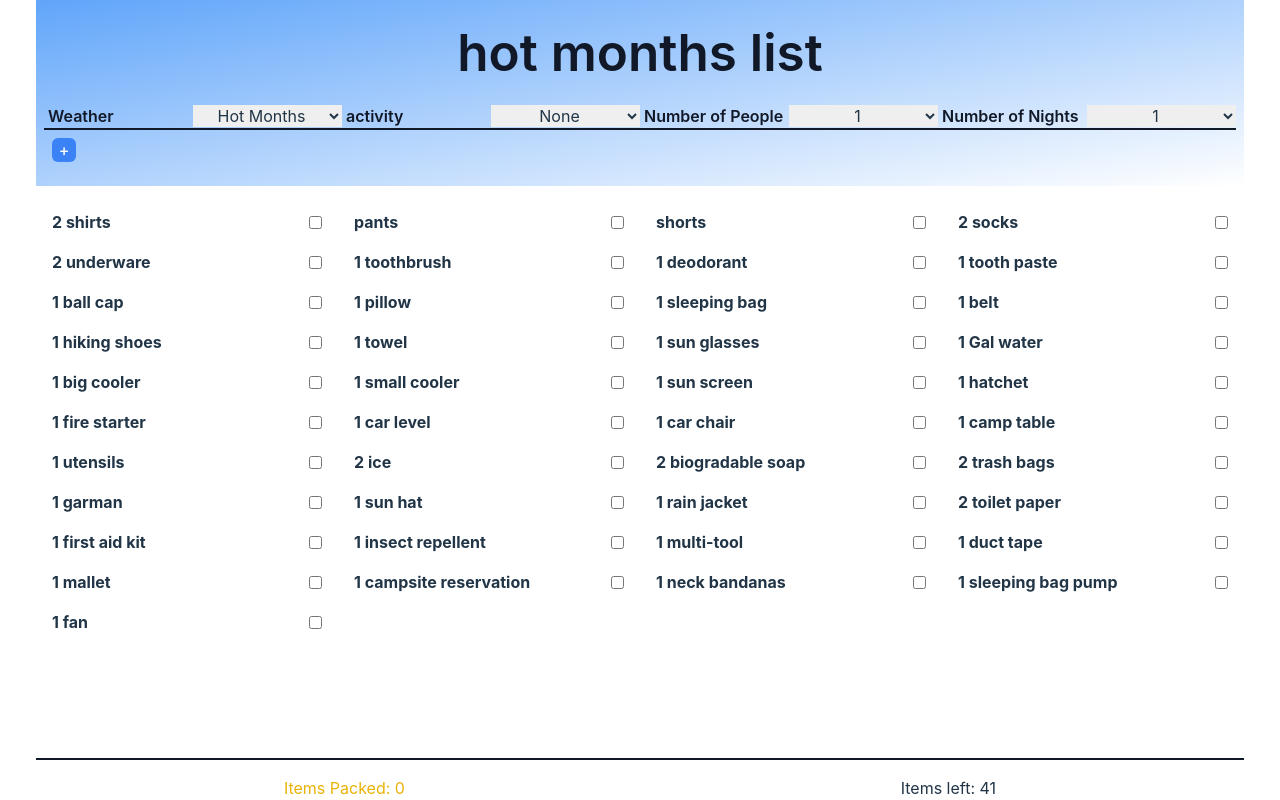
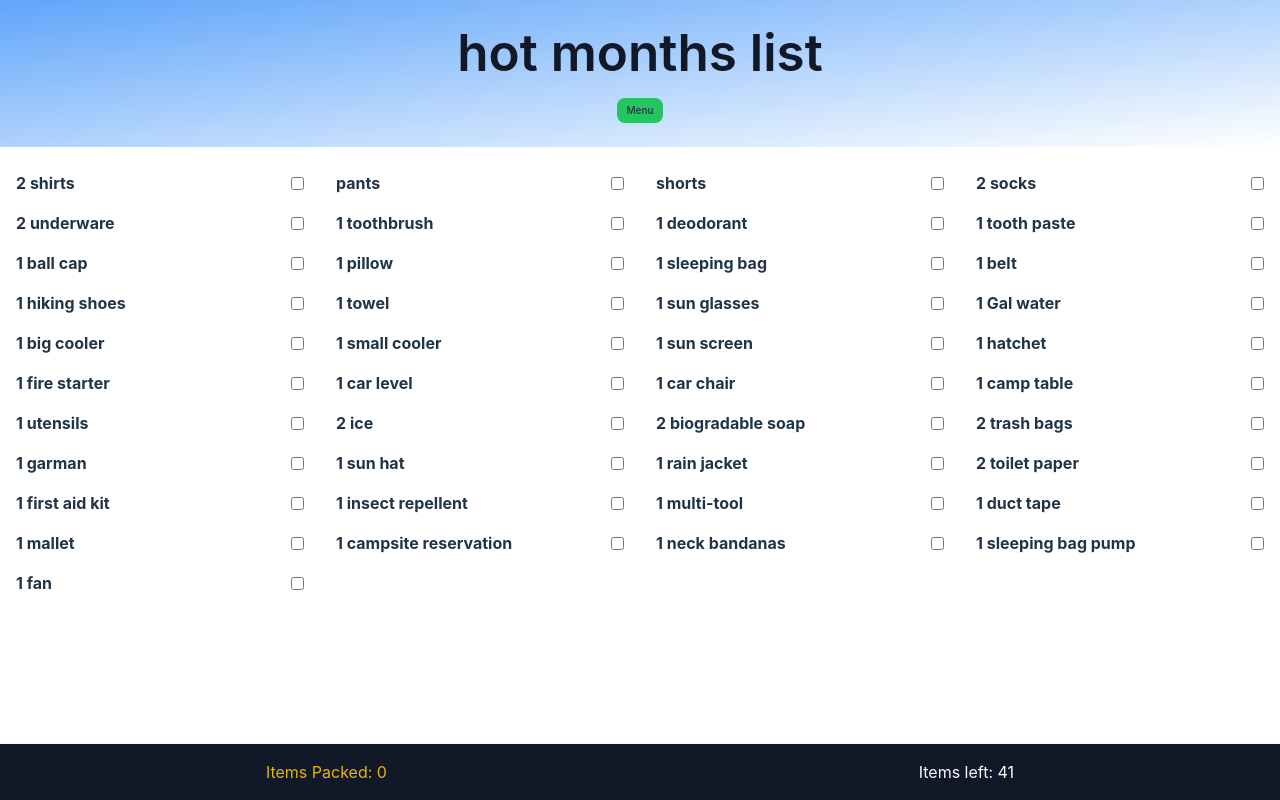
Before and after one commit to Jpatrick6420/checklist, a React (Vite) app: page / in a window 1280 px wide. Built offline with nearby package versions, Linux system fonts and the light colour scheme.

Commit message:
made nav a component. created a button component.

```diff
--- a/src/Layout.css
+++ b/src/Layout.css
@@ -1,6 +1,7 @@
 #root {
-  max-width: 1280px;
-  margin: 0 auto;
+  /* max-width: 1280px; */
+  margin: 0 0;
+  min-width: 100%;
   /* padding: 2rem; */
   text-align: center;
 }
--- /dev/null
+++ b/src/components/Button.jsx
@@ -0,0 +1,21 @@
+import PropTypes from "prop-types";
+function Button({ type, label, onClick }) {
+  let styleList;
+  if (type === "primary") {
+    styleList =
+      "text-[10px] px-2 py-1 bg-green-500 hover:bg-green-400 hover:scale-105 active:scale-100";
+  }
+  return (
+    <button className={styleList} onClick={onClick}>
+      {label}
+    </button>
+  );
+}
+
+export default Button;
+
+Button.propTypes = {
+  onClick: PropTypes.func,
+  type: PropTypes.string,
+  label: PropTypes.string,
+};
--- a/src/components/CurrentList.jsx
+++ b/src/components/CurrentList.jsx
@@ -21,7 +21,7 @@ function CurrentList() {
     ]
   );
   return (
-    <ul className="checklist grid grid-cols-2 md:grid-cols-3 lg:grid-cols-4 pt-4">
+    <ul className="checklist grid grid-cols-2 md:grid-cols-3 lg:grid-cols-4 pt-2 sm:pt-4">
       {Array.isArray(state.currentList) ? (
         state.currentList.map((item, idx) => {
           let amount;
--- a/src/components/Footer.jsx
+++ b/src/components/Footer.jsx
@@ -7,7 +7,6 @@ function Footer() {
   const [numPackedItems, setNumPackedItems] = useState(0);
   const [itemsLeftToPack, setItemsLeftToPack] = useState(0);
   const calculatePackedItems = () => {
-    console.log(state.currentList);
     const itemsPacked = state.currentList.reduce((acc, item) => {
       return item.packed ? acc + 1 : acc;
     }, 0);
@@ -29,13 +28,13 @@ function Footer() {
   );
 
   return (
-    <footer>
-      <ul className="flex justify-around border-t-2 border-gray-900 mt-4 pt-4">
+    <footer className="bg-gray-900">
+      <ul className="flex justify-around border-t-2 border-stone-50  py-4">
         <li>
           <p className="text-yellow-500">Items Packed: {numPackedItems}</p>
         </li>
         <li>
-          <p>Items left: {itemsLeftToPack}</p>
+          <p className="text-stone-50">Items left: {itemsLeftToPack}</p>
         </li>
       </ul>
     </footer>
--- a/src/components/Header.jsx
+++ b/src/components/Header.jsx
@@ -1,29 +1,22 @@
-import { Link } from "react-router-dom";
+// import { Link } from "react-router-dom";
 import { ItemsContext } from "../context/reducerContext";
-import Select from "./Select";
 import { useContext } from "react";
+import Nav from "./Nav";
 /*eslint react/prop-types: 0 */
 
 function Header() {
-  const {
-    handleActivityChange,
-    handleNumOfPeopleChange,
-    handleDurationChange,
-    dispatch,
-    handleWeatherChange,
-    state,
-  } = useContext(ItemsContext);
+  const { state } = useContext(ItemsContext);
 
   let activity =
     state.currentActivityValue === "none" ? "" : state.currentActivityValue;
   return (
-    <header className="bg-gradient-to-br from-blue-400 px-2 py-6">
+    <header className="bg-gradient-to-br from-blue-400 px-2 sm:px-4 py-6">
       <h1 className="mb-4 font-semibold text-gray-900 dark:text-stone-200">
         {state.currentWeatherValue.split("-").join(" ")}{" "}
         {activity === "" ? "" : "&"} {activity} list{activity === "" ? "" : "s"}
       </h1>
 
-      <div className="input-container grid grid-cols-2 md:grid-cols-3 lg:grid-cols-4 ">
+      {/* <div className="input-container grid grid-cols-2 md:grid-cols-3 lg:grid-cols-4 ">
         <Select
           onChange={handleWeatherChange}
           options={["hot-months", "cold-months", "shoulder-season"]}
@@ -64,7 +57,8 @@ function Header() {
             +
           </Link>
         </div>
-      </div>
+      </div> */}
+      <Nav />
     </header>
   );
 }
--- a/src/components/ItemCreateForm.jsx
+++ b/src/components/ItemCreateForm.jsx
@@ -14,7 +14,7 @@ function ItemCreateForm() {
     hot: false,
     shoulderSeason: false,
     packed: false,
-    quantity: 0,
+    quantity: 1,
     biking: false,
     kayaking: false,
   });
@@ -93,26 +93,12 @@ function ItemCreateForm() {
       return alert("Put in quantity");
     }
     dispatch({ type: "add new item", payload: newEntry });
-    // if (newEntry.hot) {
-    //   state.hotMonthsList.push(newEntry);
-    // }
-    // if (newEntry.cold) {
-    //   state.coldMonthsList.push(newEntry);
-    // }
-    // if (newEntry.shoulderSeason) {
-    //   state.shoulderList.push(newEntry);
-    // }
-    // if (newEntry.biking) {
-    //   state.bikingList.push(newEntry);
-    // }
-    // if (newEntry.kayaking) {
-    //   state.kayakingList.push(newEntry);
-    // }
 
     navigate("/");
   };
   return (
-    <form className="bg-stone-200 rounded-lg px-6 py-4">
+    <div className="flex justify-center">
+      <form className="bg-stone-200 rounded-lg px-6 py-4 max-w-[500px] ">
         <h2 className="font-bold text-xl mb-6 underline text-gray-900">
           New Item
         </h2>
@@ -181,6 +167,7 @@ function ItemCreateForm() {
           </button>
         </div>
       </form>
+    </div>
   );
 }
 
--- /dev/null
+++ b/src/components/Nav.jsx
@@ -0,0 +1,80 @@
+import { useContext, useState } from "react";
+import Select from "./Select";
+import { ItemsContext } from "../context/reducerContext";
+import { Link } from "react-router-dom";
+import Button from "./Button";
+
+function Nav() {
+  const {
+    handleWeatherChange,
+    dispatch,
+    state,
+    handleActivityChange,
+    handleDurationChange,
+    handleNumOfPeopleChange,
+  } = useContext(ItemsContext);
+  const [navOpen, setNavOpen] = useState(false);
+  const toggleNavOpen = () => {
+    setNavOpen((prev) => !prev);
+  };
+  return (
+    <nav>
+      <Button type="primary" label="Menu" onClick={toggleNavOpen} />
+      {navOpen && (
+        <ul>
+          <li>
+            {" "}
+            <Select
+              onChange={handleWeatherChange}
+              options={["hot-months", "cold-months", "shoulder-season"]}
+              id="weather-change-input"
+              label="Weather"
+              value={state.currentWeatherValue}
+              dispatch={dispatch}
+            />
+          </li>
+          <li>
+            <Select
+              onChange={handleActivityChange}
+              options={["none", "biking", "kayaking"]}
+              id="activity-change-input"
+              label="activity"
+              value={state.currentActivityValue}
+              dispatch={dispatch}
+            />
+          </li>
+          <li>
+            <Select
+              onChange={handleNumOfPeopleChange}
+              options={["1", "2", "3", "4", "5", "6"]}
+              id="number-of-people-input"
+              label="Number of People"
+              value={state.current}
+              dispatch={dispatch}
+            />
+          </li>
+          <li>
+            <Select
+              onChange={handleDurationChange}
+              options={["1", "2", "3", "4", "5", "6", "7", "8", "9"]}
+              id="number-of-nights-input"
+              label="Number of Nights"
+              value={state.duration}
+              dispatch={dispatch}
+            />
+          </li>
+          <li className="items-center flex">
+            <Link
+              to="/new-entry"
+              className="w-6 h-6 ml-2 bg-blue-500 rounded-md text-stone-50 hover:scale-105 active:scale-100 hover:bg-blue-400 hover:text-stone-50"
+            >
+              +
+            </Link>
+          </li>
+        </ul>
+      )}
+    </nav>
+  );
+}
+
+export default Nav;
--- a/src/data/itemData.js
+++ b/src/data/itemData.js
@@ -571,6 +571,17 @@ const items = [
     biking: false,
     kayaking: false,
   },
+  {
+    id: 55,
+    name: "bike pump",
+    coldMonths: false,
+    hotMonths: false,
+    shoulderSeason: false,
+    packed: false,
+    quantity: 1,
+    biking: true,
+    kayaking: false,
+  },
 ];
 
 export { items };
```
Lines whose indentation alone changed are shown as unchanged.
